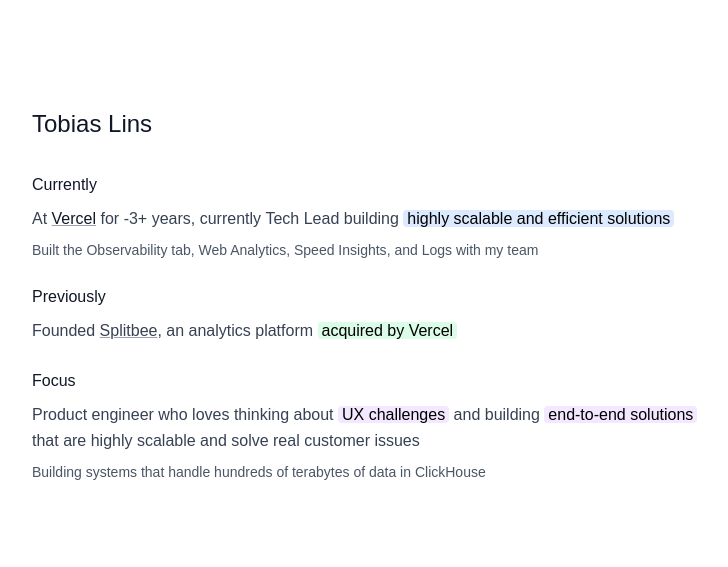
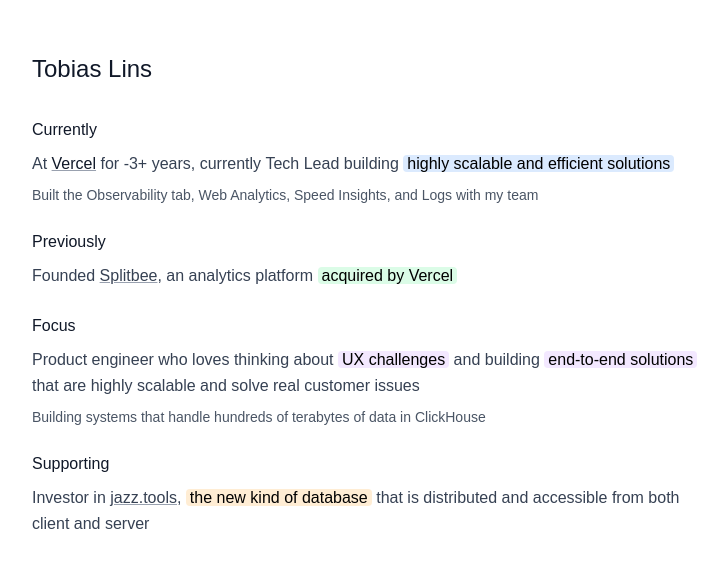
Before and after one commit to tobiaslins/tobi.sh, a Next.js app: page / in a window 1280 px wide. Shown: the part 105-672 px from the top of the page, without its empty margins (272-1000 px from the left). Built offline with nearby package versions, Linux system fonts and the light colour scheme.

Commit message:
Update page.tsx

```diff
--- a/src/app/page.tsx
+++ b/src/app/page.tsx
@@ -59,6 +59,22 @@
               Building systems that handle <span className="font-medium">hundreds of terabytes</span> of data in <span className="font-medium">ClickHouse</span>
             </p>
           </div>
+
+          <div>
+            <div className="mb-2">
+              <span className="text-gray-900 dark:text-gray-100 font-medium">Supporting</span>
+            </div>
+            <p>
+              Investor in <a
+                href="https://jazz.tools"
+                className="font-medium underline decoration-gray-400 hover:decoration-gray-600 dark:decoration-gray-500 dark:hover:decoration-gray-300 transition-colors"
+                target="_blank"
+                rel="noopener noreferrer"
+              >
+                jazz.tools
+              </a>, <mark className="bg-orange-100 dark:bg-orange-900 dark:text-orange-100 px-1 rounded">the new kind of database</mark> that is distributed and accessible from both client and server
+            </p>
+          </div>
         </div>
       </main>
     </div>
```
